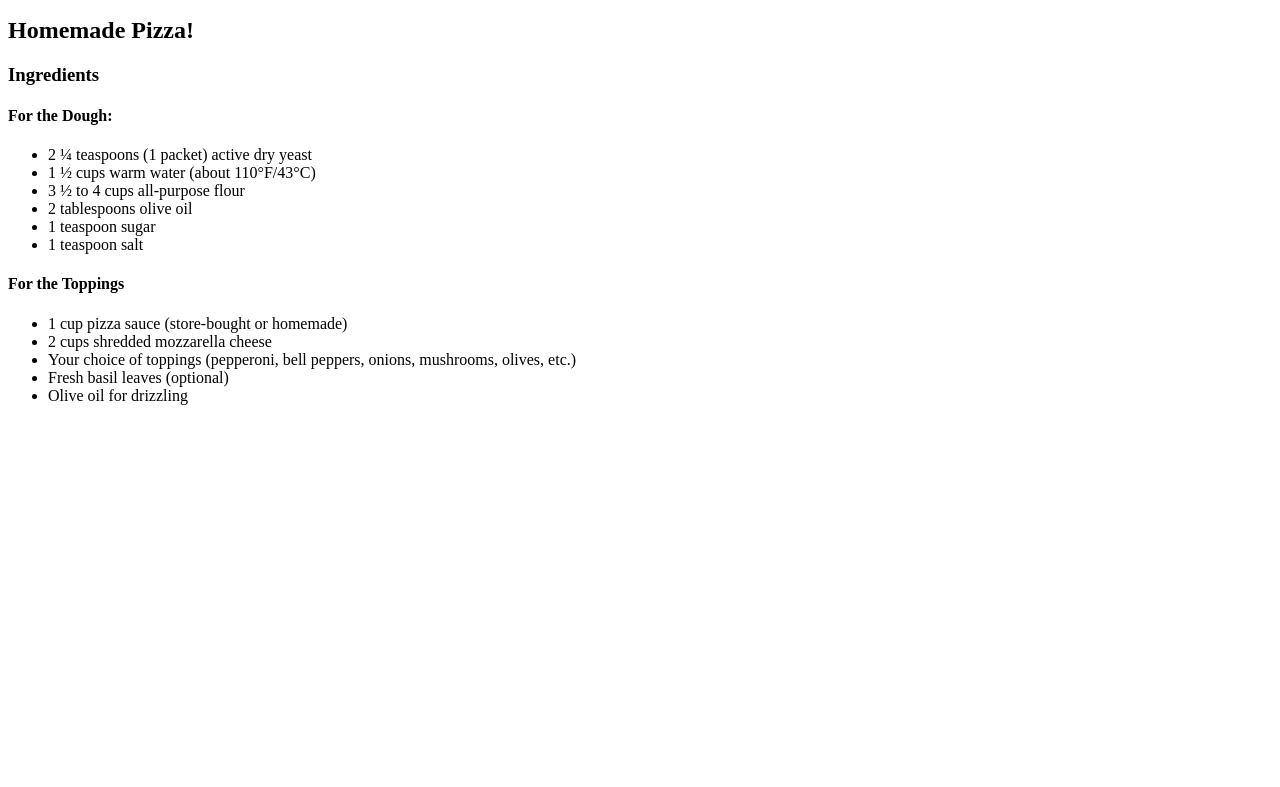
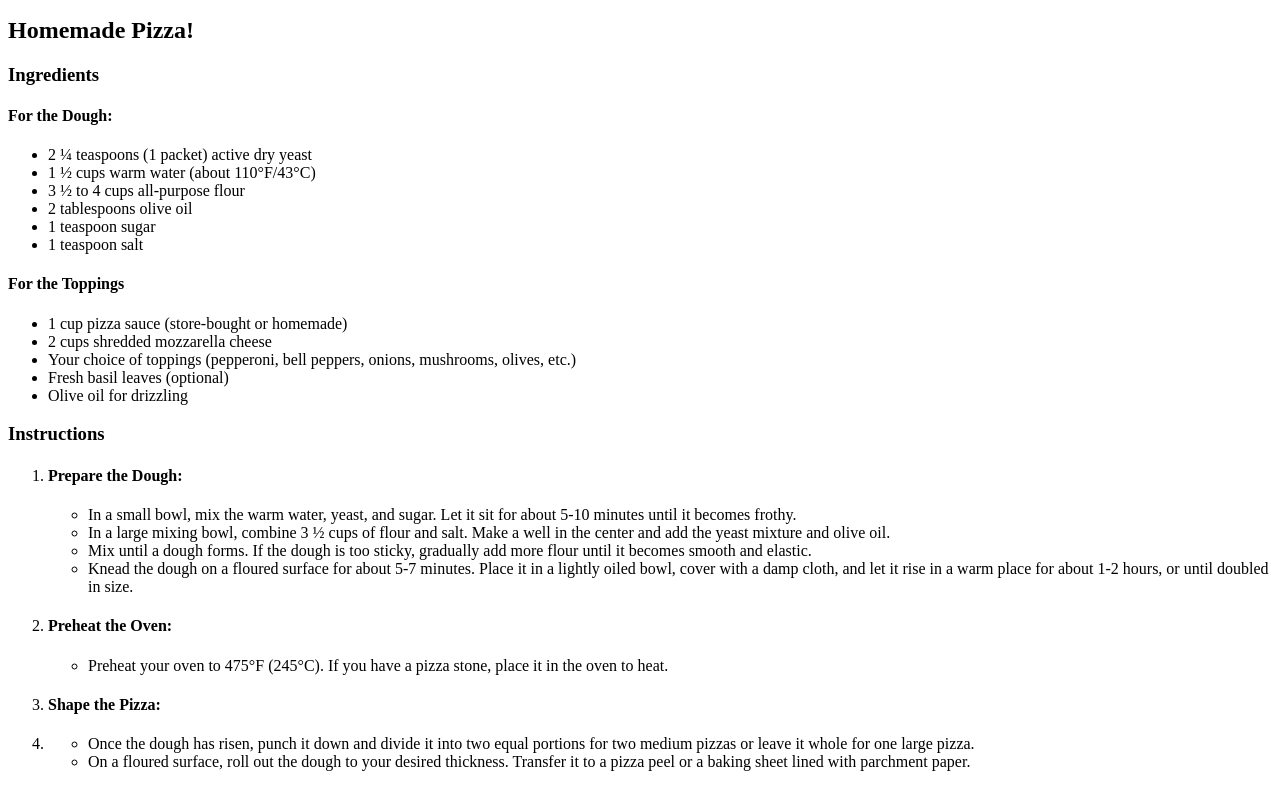
Before and after one commit to Muhammad-Hazi-Zafar/odin-recipes, a plain HTML site: page recipes/pizza.html in a window 1280 px wide. Shown: the part 410-1197 px from the top of the page. Before the commit the page ends 831 px from the top, so only its background shows below. Drawn offline with Linux system fonts and the light colour scheme.

Commit message:
feat: Add Instructions in the pizza page
Add different headings in the Instructions heading
with a oredered list and added instructions in
these headings with unordered lists.

```diff
--- a/recipes/pizza.html
+++ b/recipes/pizza.html
@@ -41,5 +41,50 @@
                 <li>Fresh basil leaves (optional)</li>
                 <li>Olive oil for drizzling</li>
             </ul>
+        <h3>Instructions</h3>
+        <ol>
+            <li>
+                <h4>Prepare the Dough:</h4>
+                <ul>
+                    <li>In a small bowl, mix the warm water, yeast, and sugar. Let it sit for about 5-10 minutes
+                        until it becomes frothy.
+                    </li>
+                    <li>
+                        In a large mixing bowl, combine 3 ½ cups of flour and salt. Make a well in the center
+                        and add the yeast mixture and olive oil.
+                    </li>
+                    <li>
+                        Mix until a dough forms. If the dough is too sticky, gradually add more flour until it
+                        becomes smooth and elastic.
+                    </li>
+                    <li>
+                        Knead the dough on a floured surface for about 5-7 minutes. Place it in a lightly
+                        oiled bowl, cover with a damp cloth, and let it rise in a warm place for about 1-2
+                        hours, or until doubled in size.
+                    </li>
+                </ul>
+            </li>
+            <li>
+                <h4>Preheat the Oven:</h4>
+                <ul>
+                    <li>Preheat your oven to 475°F (245°C). If you have a pizza stone, place it in the oven to heat.</li>
+                </ul>
+            </li>
+            <li>
+                <h4>Shape the Pizza:</h4>
+                <li>
+                    <ul>
+                        <li>
+                            Once the dough has risen, punch it down and divide it into two equal portions for
+                            two medium pizzas or leave it whole for one large pizza.
+                        </li>
+                        <li>
+                            On a floured surface, roll out the dough to your desired thickness. Transfer it to
+                            a pizza peel or a baking sheet lined with parchment paper.
+                        </li>
+                    </ul>
+                </li>
+            </li>
+        </ol>
     </body>
 </html>
```
